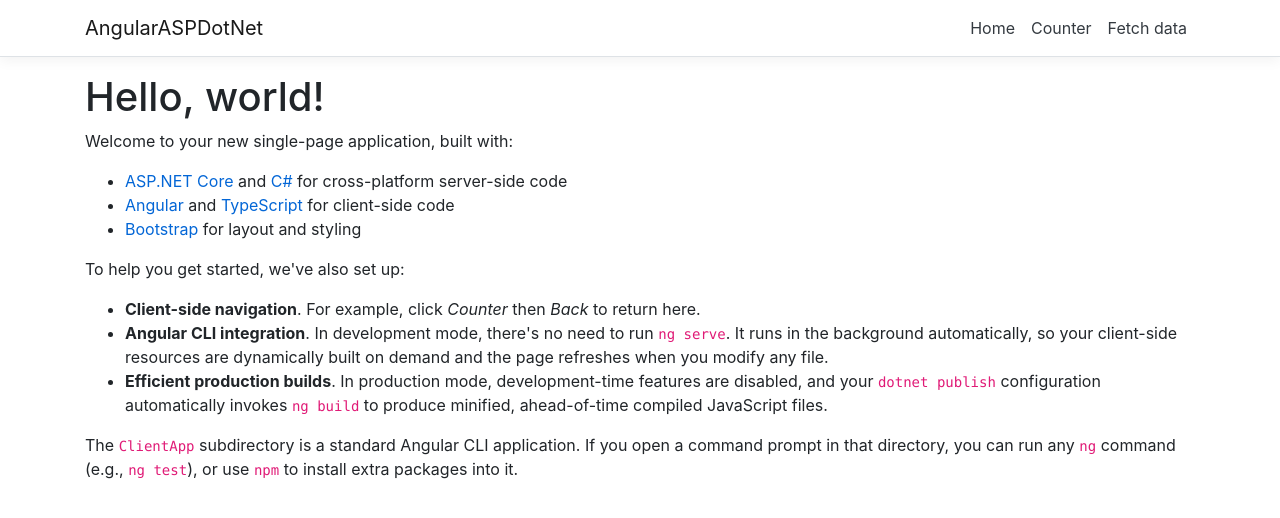
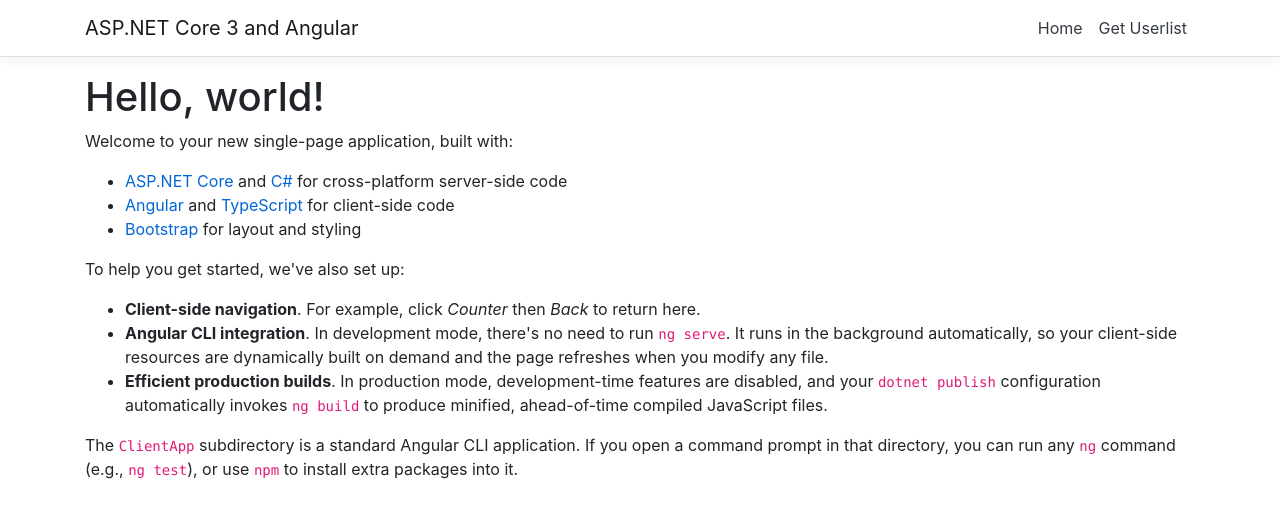
Before and after one commit to alexbryw/AngularASPDotNet, an Angular app in the folder ClientApp/: page / in a window 1280 px wide. Shown: the top 518 px of the page. Built offline with nearby package versions, Linux system fonts and the light colour scheme.

Commit message:
Link added in navbar and old links removed.

```diff
--- a/ClientApp/src/app/nav-menu/nav-menu.component.html
+++ b/ClientApp/src/app/nav-menu/nav-menu.component.html
@@ -3,7 +3,7 @@
     class="navbar navbar-expand-sm navbar-toggleable-sm navbar-light bg-white border-bottom box-shadow mb-3"
   >
     <div class="container">
-      <a class="navbar-brand" [routerLink]="['/']">AngularASPDotNet</a>
+      <a class="navbar-brand" [routerLink]="['/']">ASP.NET Core 3 and Angular</a>
       <button
         class="navbar-toggler"
         type="button"
@@ -28,13 +28,8 @@
             <a class="nav-link text-dark" [routerLink]="['/']">Home</a>
           </li>
           <li class="nav-item" [routerLinkActive]="['link-active']">
-            <a class="nav-link text-dark" [routerLink]="['/counter']"
-              >Counter</a
-            >
-          </li>
-          <li class="nav-item" [routerLinkActive]="['link-active']">
-            <a class="nav-link text-dark" [routerLink]="['/fetch-data']"
-              >Fetch data</a
+            <a class="nav-link text-dark" [routerLink]="['/get-userlist']"
+              >Get Userlist</a
             >
           </li>
         </ul>
```
Also changed, not shown: 1 other file (tests, documents, lock files or other folders).
